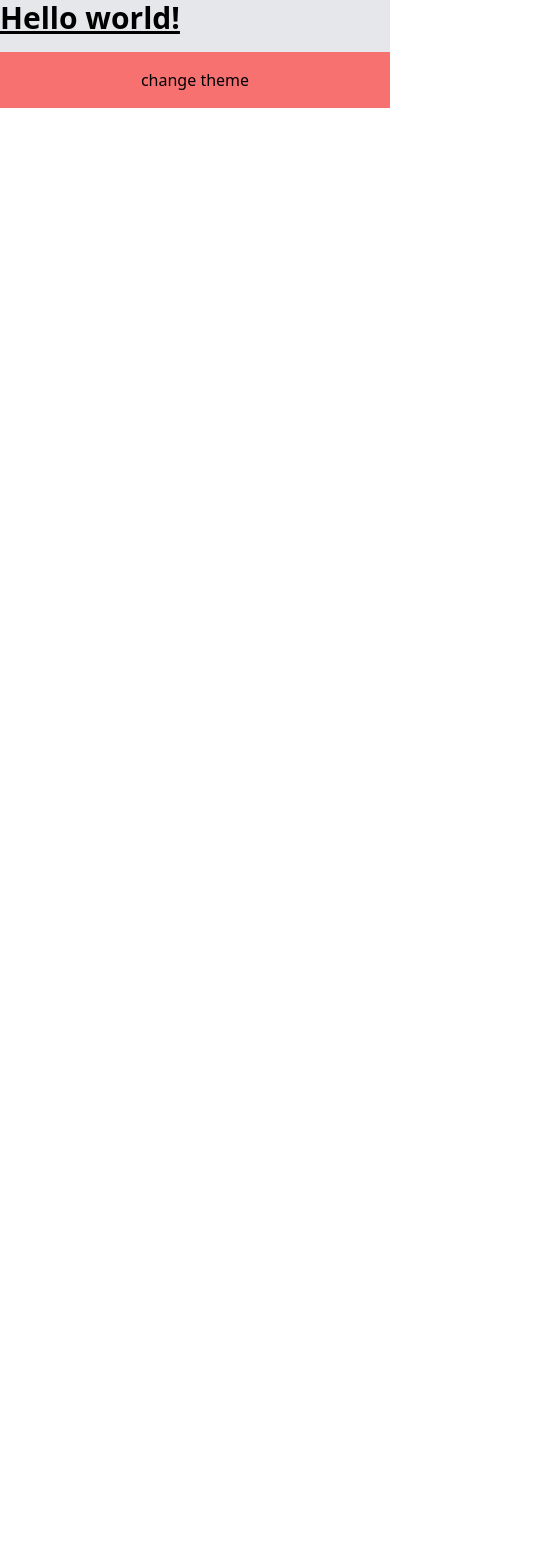
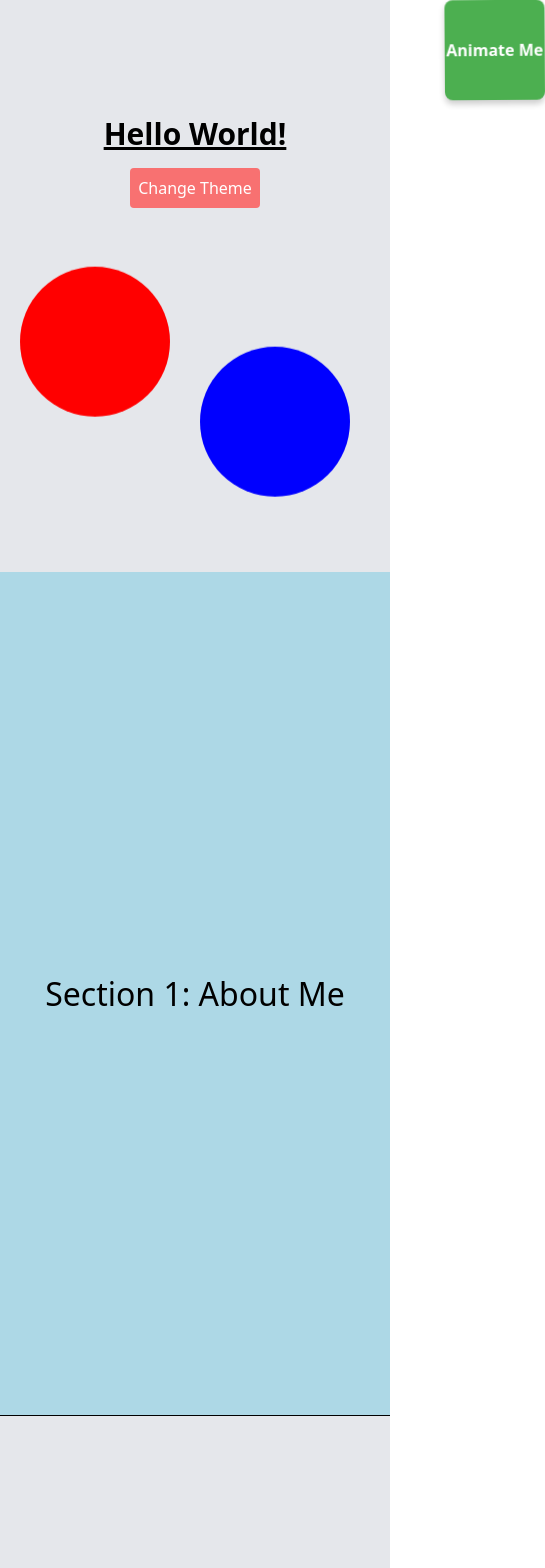
Before and after one commit to salloumshamel/portfolio, an Angular app: page / in a window 390 px wide. Shown: the top 1568 px of the page, 545 px wide, since content can reach past the window. Before the commit the page ends 844 px from the top, so only its background shows below. Built offline with nearby package versions, Linux system fonts and the light colour scheme.

Commit message:
install gsap animation library and test some animation on it

```diff
--- a/package.json
+++ b/package.json
@@ -18,6 +18,7 @@
     "@angular/platform-browser": "^19.0.0",
     "@angular/platform-browser-dynamic": "^19.0.0",
     "@angular/router": "^19.0.0",
+    "gsap": "^3.12.5",
     "lodash": "^4.17.21",
     "rxjs": "~7.8.0",
     "tslib": "^2.3.0",
--- a/src/app/app.component.html
+++ b/src/app/app.component.html
@@ -1,9 +1,22 @@
-<div class="flex flex-col gap-4 bg-gray-200 dark:bg-gray-700">
+<div class="flex flex-col items-center justify-center gap-4 bg-gray-200 dark:bg-gray-700 min-h-screen">
 
+  <div #box class="box">Animate Me</div>
   <h1 class="text-3xl font-bold underline">
-    Hello world!
+    Hello World!
   </h1>
-  <button class="p-4 bg-red-400" (click)="changeTheme()">
-    change theme
+  <button class="p-2 bg-red-400 text-white rounded" (click)="changeTheme()">
+    Change Theme
   </button>
+
+  <div #parallax class="parallax">
+    <div class="layer layer-red"></div>
+    <div class="layer layer-blue"></div>
+  </div>
+
+
+  @for (section of sections; track section; let i = $index) {
+    <div class="section">
+      <h1>Section {{ i + 1 }}: {{ section }}</h1>
+    </div>
+  }
 </div>
--- a/src/app/app.component.scss
+++ b/src/app/app.component.scss
@@ -0,0 +1,68 @@
+.box {
+  width: 100px;
+  height: 100px;
+  background-color: #4caf50;
+  text-align: center;
+  line-height: 100px;
+  color: white;
+  font-weight: bold;
+  border-radius: 8px;
+  box-shadow: 0 4px 6px rgba(0, 0, 0, 0.2);
+}
+
+.parallax {
+  position: relative;
+  width: 100%;
+  height: 300px;
+  overflow: hidden;
+  margin-top: 2rem;
+}
+
+.layer {
+  position: absolute;
+  width: 150px;
+  height: 150px;
+  border-radius: 50%;
+  will-change: transform;
+  animation: float 5s ease-in-out infinite;
+}
+
+.layer-red {
+  background: red;
+  top: 20px;
+  left: 20px;
+}
+
+.layer-blue {
+  background: blue;
+  top: 100px;
+  left: 200px;
+}
+
+.section {
+  height: 100vh;
+  width: 100%;
+  display: flex;
+  justify-content: center;
+  align-items: center;
+  font-size: 2rem;
+  background: lightblue;
+  border-bottom: 1px solid #000;
+  transition: all 0.3s ease;
+}
+
+.section:hover {
+  background: #b3d9ff;
+}
+
+@keyframes float {
+  0% {
+    transform: translateY(0);
+  }
+  50% {
+    transform: translateY(-20px);
+  }
+  100% {
+    transform: translateY(0);
+  }
+}
--- a/src/app/app.component.ts
+++ b/src/app/app.component.ts
@@ -1,20 +1,78 @@
-import { Component } from '@angular/core';
-import { RouterOutlet } from '@angular/router';
-import {isArray} from 'lodash';
-import {ThemeService} from '../configs/theme/theme.service';
+import { AfterViewInit, Component, ElementRef, ViewChild } from '@angular/core';
+import { gsap } from 'gsap';
+import { ScrollTrigger } from 'gsap/ScrollTrigger';
+import { ThemeService } from '../configs/theme/theme.service';
+
+gsap.registerPlugin(ScrollTrigger);
 
 @Component({
   selector: 'app-root',
-  imports: [RouterOutlet],
   templateUrl: './app.component.html',
-  styleUrl: './app.component.scss'
+  styleUrls: ['./app.component.scss'],
 })
-export class AppComponent {
+export class AppComponent implements AfterViewInit {
   title = 'portfolio';
-  constructor(private themeService: ThemeService) {
+  sections = ['About Me', 'My Projects', 'Skills', 'Contact'];
+  @ViewChild('box') box!: ElementRef;
+  @ViewChild('parallax') parallax!: ElementRef;
+
+  constructor(private themeService: ThemeService) {}
+
+  ngAfterViewInit(): void {
+    this.animateBox();
+    this.initParallaxEffect();
+    this.animateSectionsOnScroll();
   }
 
-  changeTheme(){
+  changeTheme(): void {
     this.themeService.toggleTheme();
   }
+
+  private animateBox(): void {
+    gsap.to(this.box.nativeElement, {
+      x: 300,
+      rotation: 360,
+      duration: 2,
+      ease: 'power2.out',
+      repeat: -1,
+      yoyo: true,
+    });
+  }
+
+  private initParallaxEffect(): void {
+    const layers = this.parallax.nativeElement.children;
+
+    window.addEventListener('mousemove', (e: MouseEvent) => {
+      const x = (e.clientX / window.innerWidth) * 2 - 1;
+      const y = (e.clientY / window.innerHeight) * 2 - 1;
+
+      gsap.to(layers, {
+        x: (i: number) => x * 50 * (i + 1),
+        y: (i: number) => y * 50 * (i + 1),
+        duration: 0.5,
+        ease: 'power1',
+      });
+    });
+  }
+
+  private animateSectionsOnScroll(): void {
+    gsap.utils.toArray<HTMLElement>('.section').forEach((section) => {
+      gsap.fromTo(
+        section,
+        { opacity: 0, y: 50 },
+        {
+          opacity: 1,
+          y: 0,
+          duration: 1,
+          ease: 'expo.out',
+          scrollTrigger: {
+            trigger: section,
+            start: 'top 75%',
+            end: 'top 25%',
+            toggleActions: 'play none none reverse',
+          },
+        }
+      );
+    });
+  }
 }
```
Also changed, not shown: 1 other file (tests, documents, lock files or other folders).
